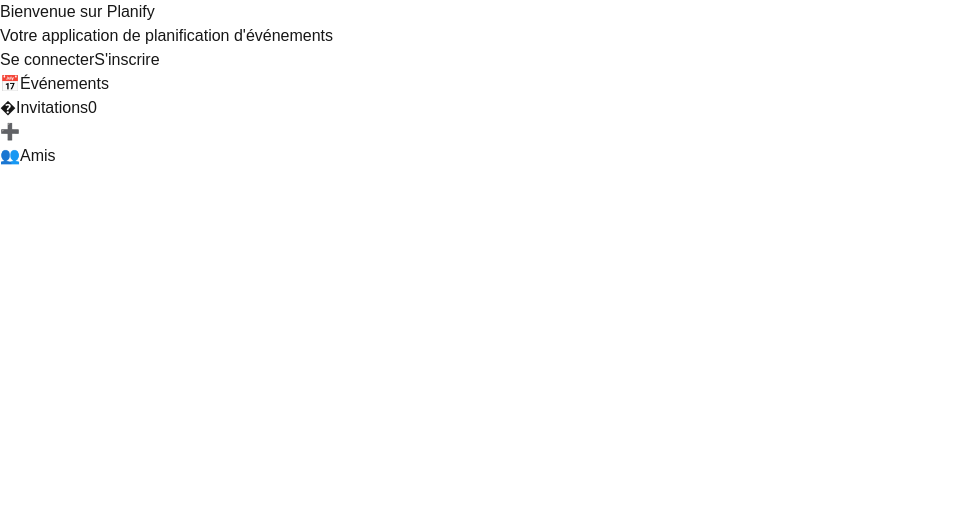
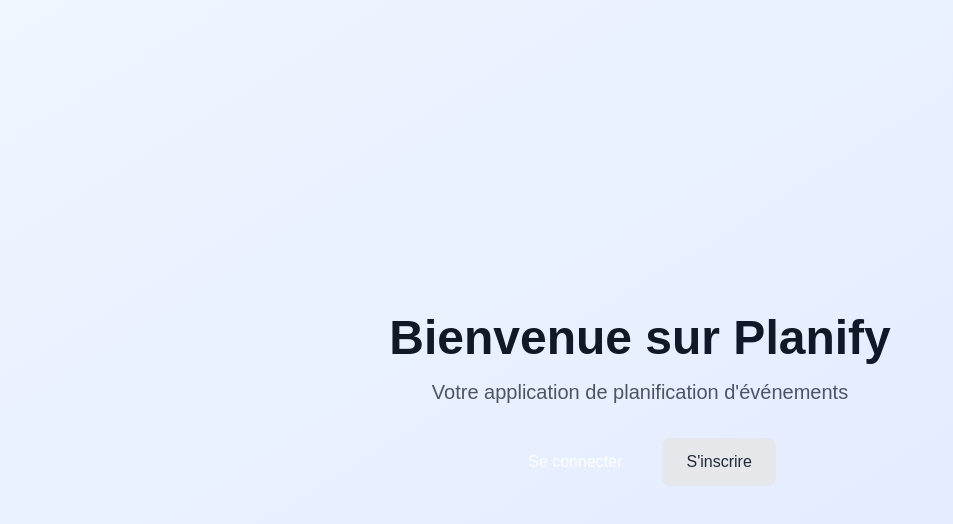
Before and after one commit to johanpoyet/planify, a Next.js app: page / in a window 1280 px wide. Shown: the top 524 px of the page, without its empty margins (0-953 px from the left). Built offline with nearby package versions, Linux system fonts and the light colour scheme; no server answers.

Commit message:
fix: add Tailwind CSS config files for production build

```diff
--- /dev/null
+++ b/postcss.config.js
@@ -0,0 +1,6 @@
+module.exports = {
+  plugins: {
+    tailwindcss: {},
+    autoprefixer: {},
+  },
+}
--- /dev/null
+++ b/tailwind.config.js
@@ -0,0 +1,12 @@
+/** @type {import('tailwindcss').Config} */
+module.exports = {
+  content: [
+    './app/**/*.{js,ts,jsx,tsx,mdx}',
+    './components/**/*.{js,ts,jsx,tsx,mdx}',
+    './pages/**/*.{js,ts,jsx,tsx,mdx}',
+  ],
+  theme: {
+    extend: {},
+  },
+  plugins: [],
+}
```
